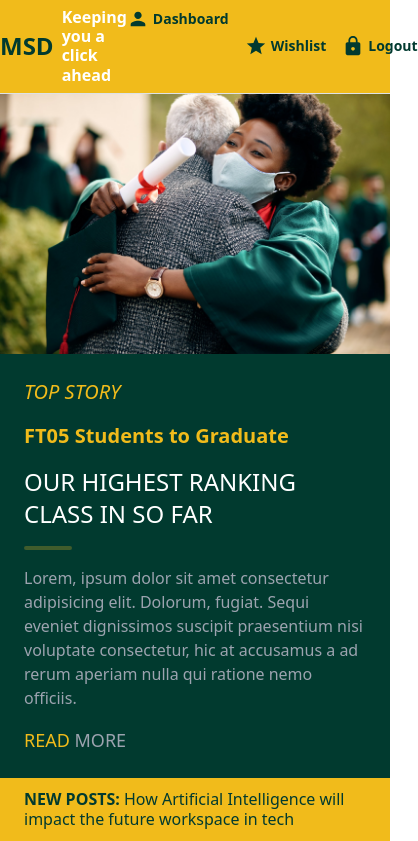
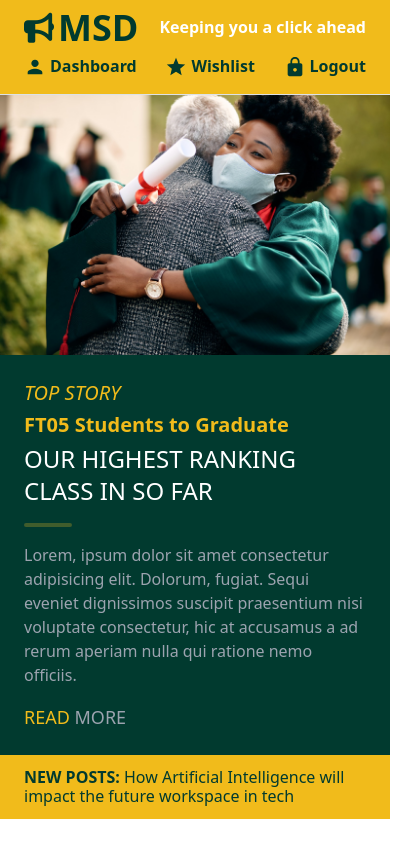
Before and after one commit to BrianBaraza23/MoringaFinalProject, a React (Create React App) app: page / in a window 390 px wide. Shown: the top 841 px of the page, 418 px wide, since content can reach past the window. Built offline with nearby package versions, Linux system fonts and the light colour scheme.

Commit message:
Add responsive design to header and featured article view

```diff
--- a/src/components/FeaturedView.jsx
+++ b/src/components/FeaturedView.jsx
@@ -4,16 +4,20 @@ const FeaturedView = () => {
   return (
     <div className='bg-default-green grid grid-cols-1 md:grid-cols-2'>
       <div className='col-span-1'>
-        <img src='/assets/images/moringa-bg.jpeg' alt='featured article' />
+        <img
+          src='/assets/images/moringa-bg.jpeg'
+          alt='featured article'
+          className='h-full object-cover'
+        />
       </div>
       <div className='col-span-1 flex flex-col p-4 md:p-12 relative'>
         <h6 className='text-default-gold text-xl uppercase italic'>
           Top Story
         </h6>
-        <h2 className='text-default-gold text-xl md:text-2xl py-3 font-semibold'>
+        <h2 className='text-default-gold text-xl md:text-2xl py-1 lg:py-3 font-semibold'>
           FT05 Students to Graduate
         </h2>
-        <h4 className='text-white uppercase text-2xl md:text-3xl'>
+        <h4 className='text-white uppercase text-2xl lg:text-3xl'>
           Our Highest Ranking <br /> Class In So Far
         </h4>
         <hr className='w-12 h-1 bg-amber-400 rounded-full border-none mt-3' />
--- a/src/components/Header.jsx
+++ b/src/components/Header.jsx
@@ -6,27 +6,33 @@ import HttpsIcon from "@mui/icons-material/Https";
 
 const Header = () => {
   return (
-    <div className='bg-default-gold flex justify-between py-2 md:px-12 border-bottom'>
-      <div className='flex gap-2 items-center'>
-        <h2 className='text-default-green font-bold text-2xl my-auto'>MSD</h2>
+    <div className='bg-default-gold flex flex-wrap items-center md:justify-between py-2 px-4 md:px-12 border-bottom'>
+      <div className='w-full md:w-auto flex gap-2 items-center justify-between md:justify-start'>
+        <div className='flex items-center gap-1'>
+          <i
+            className='fa fa-bullhorn text-default-green text-3xl md:text-4xl'
+            aria-hidden='true'
+          ></i>
+          <h2 className='text-default-green font-bold text-4xl my-auto'>MSD</h2>
+        </div>
         <h6 className='text-white my-auto font-semibold'>
           Keeping you a click ahead
         </h6>
       </div>
-      <ul className='text-default-green flex gap-3'>
+      <ul className='text-default-green w-full md:w-auto flex justify-between items-center md:gap-3 my-auto list-none py-2 md:py-0'>
         <li>
           <Link to='/dashboard' className='flex gap-1 items-center'>
             <PersonIcon style={{ fontSize: "22px" }} />
-            <h6 className='my-auto text-sm font-semibold'>Dashboard</h6>
+            <h6 className='my-auto text-md font-semibold'>Dashboard</h6>
           </Link>
         </li>
         <li className='flex gap-1 items-center'>
           <StarIcon style={{ fontSize: "22px" }} />
-          <h6 className='my-auto text-sm font-semibold'>Wishlist</h6>
+          <h6 className='my-auto text-md font-semibold'>Wishlist</h6>
         </li>
         <li className='flex gap-1 items-center'>
           <HttpsIcon style={{ fontSize: "22px" }} />
-          <h6 className='my-auto text-sm font-semibold'>Logout</h6>
+          <h6 className='my-auto text-md font-semibold'>Logout</h6>
         </li>
       </ul>
     </div>
```
